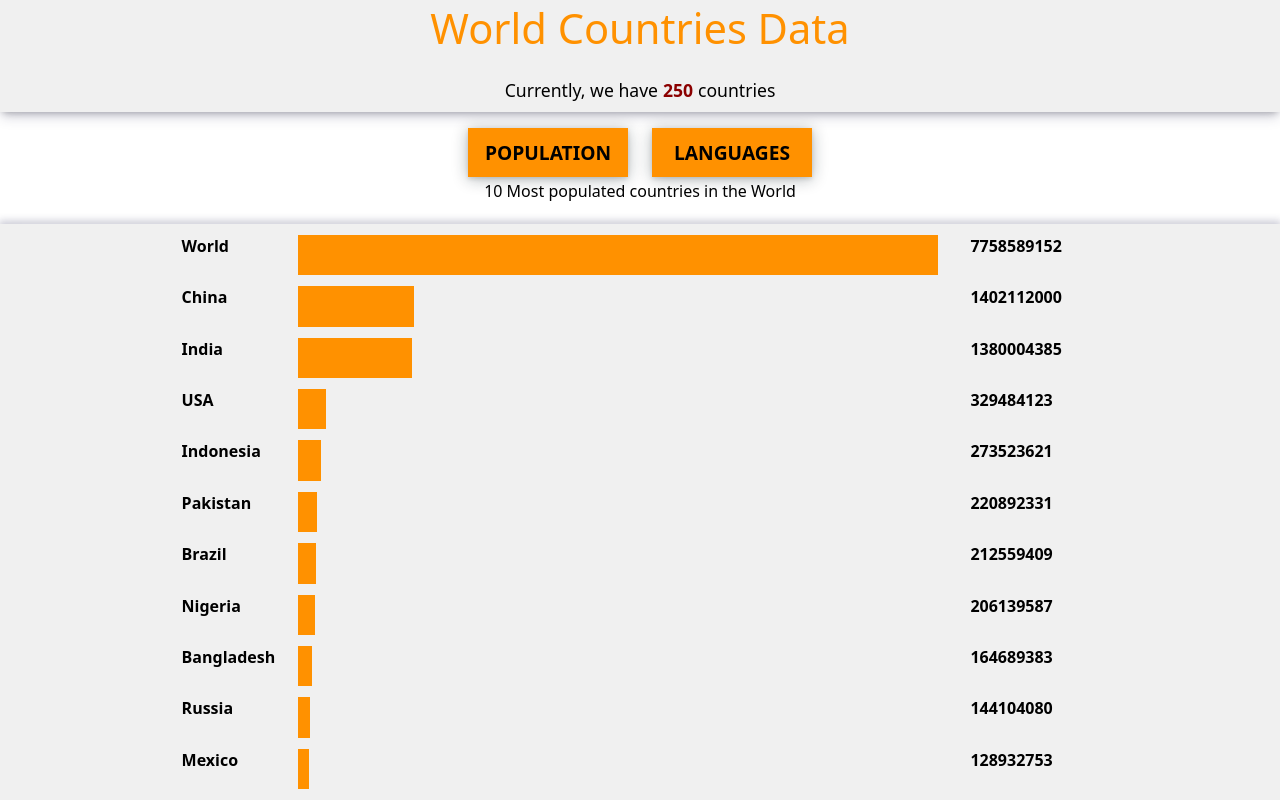
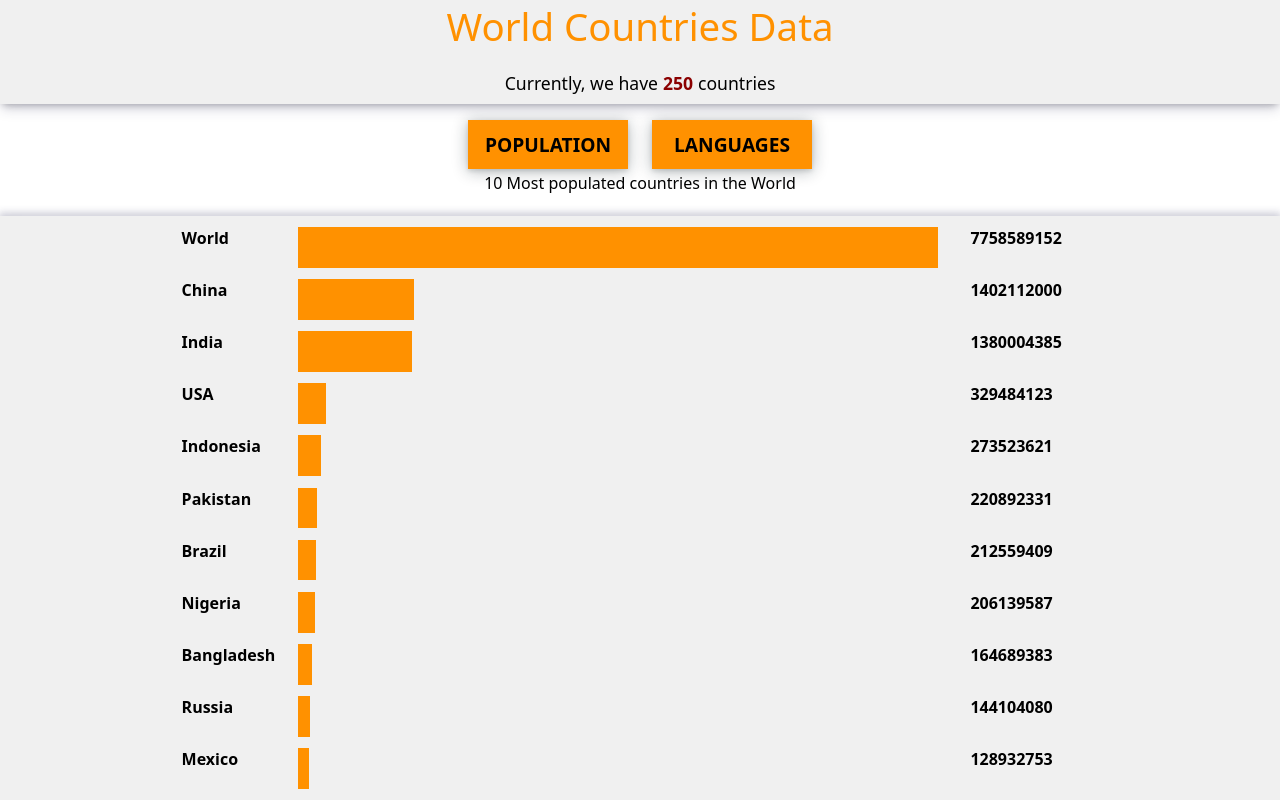
Before and after one commit to Abhishek97Ojha/World-Data-Visualization, a plain HTML site: page index.html in a window 1280 px wide. Drawn offline with Linux system fonts and the light colour scheme.

Commit message:
Responsive.

```diff
--- a/style.css
+++ b/style.css
@@ -19,7 +19,7 @@ body {
     background-color: rgb(240, 240, 240);
     /* border: 2px solid red; */
     width: 100%;
-    height: 14%;
+    height: 13%;
     display: flex;
     justify-content: center;
     align-items: center;
@@ -32,7 +32,7 @@ body {
     width: 100%;
     height: 60%;
     text-align: center;
-    font-size: 2.6rem;
+    font-size: 2.4rem;
     font-weight: 400;
     color: rgb(255, 145, 0);
 }
@@ -104,7 +104,7 @@ button:active {
     background-color: rgb(240, 240, 240);
     /* border: 2px solid blue; */
     width: 100%;
-    height: 72%;
+    height: 73%;
     display: flex;
     justify-content: space-evenly;
     align-items: center;
@@ -161,7 +161,7 @@ button:active {
     }
 
     .bottom {
-        height: 73;
+        height: 73%;
     }
 
     .heading {
@@ -197,7 +197,7 @@ button:active {
     }
 
     .bottom {
-        height: 73;
+        height: 73%;
     }
 
     .heading {
```
